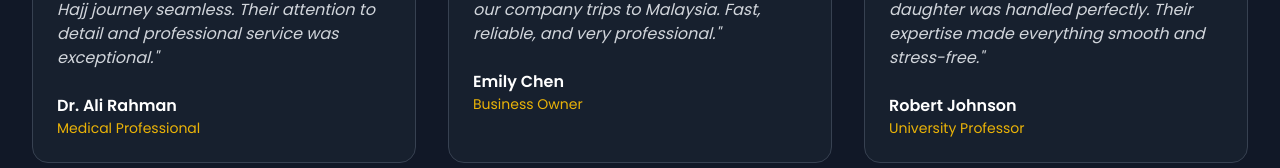
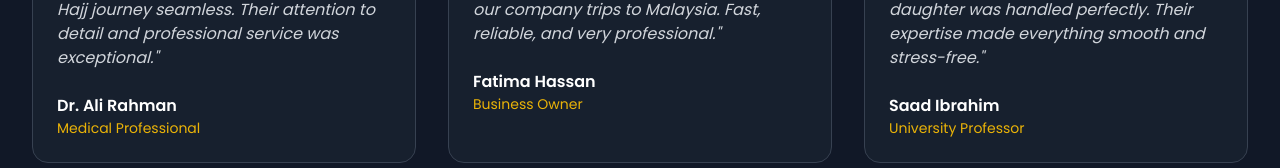
Before and after one commit to metaminds60-ctrl/new-al-madina-travel, a React (Vite) app: page /about in a window 1280 px wide. Shown: the part 4781-4949 px from the top of the page. Built offline with nearby package versions, Linux system fonts and the light colour scheme; the HTML template or start-up script is replaced by a standard one.

Commit message:
Fix: correct company name in footer and update testimonials with new names

```diff
--- a/src/components/layout/Footer.jsx
+++ b/src/components/layout/Footer.jsx
@@ -91,7 +91,7 @@ const Footer = () => {
                 <h3 className="text-xl font-bold text-white
                                group-hover:text-yellow-400
                                transition-all duration-300 drop-shadow-[0_0_5px_#FFD700]">
-                  New Al Madina Travel
+                  New Al Madina Travels
                 </h3>
                 <p className="text-sm text-yellow-500">Premium Travel Experiences</p>
               </motion.div>
--- a/src/pages/About.jsx
+++ b/src/pages/About.jsx
@@ -127,13 +127,13 @@ const About = () => {
       rating: 5
     },
     {
-      name: 'Emily Chen',
+      name: 'Fatima Hassan',
       position: 'Business Owner',
       text: 'Outstanding visa processing service for our company trips to Malaysia. Fast, reliable, and very professional.',
       rating: 5
     },
     {
-      name: 'Robert Johnson',
+      name: 'Saad Ibrahim',
       position: 'University Professor',
       text: 'The student visa process for my daughter was handled perfectly. Their expertise made everything smooth and stress-free.',
       rating: 5
```
Also changed, not shown: 1 other file (tests, documents, lock files or other folders).
